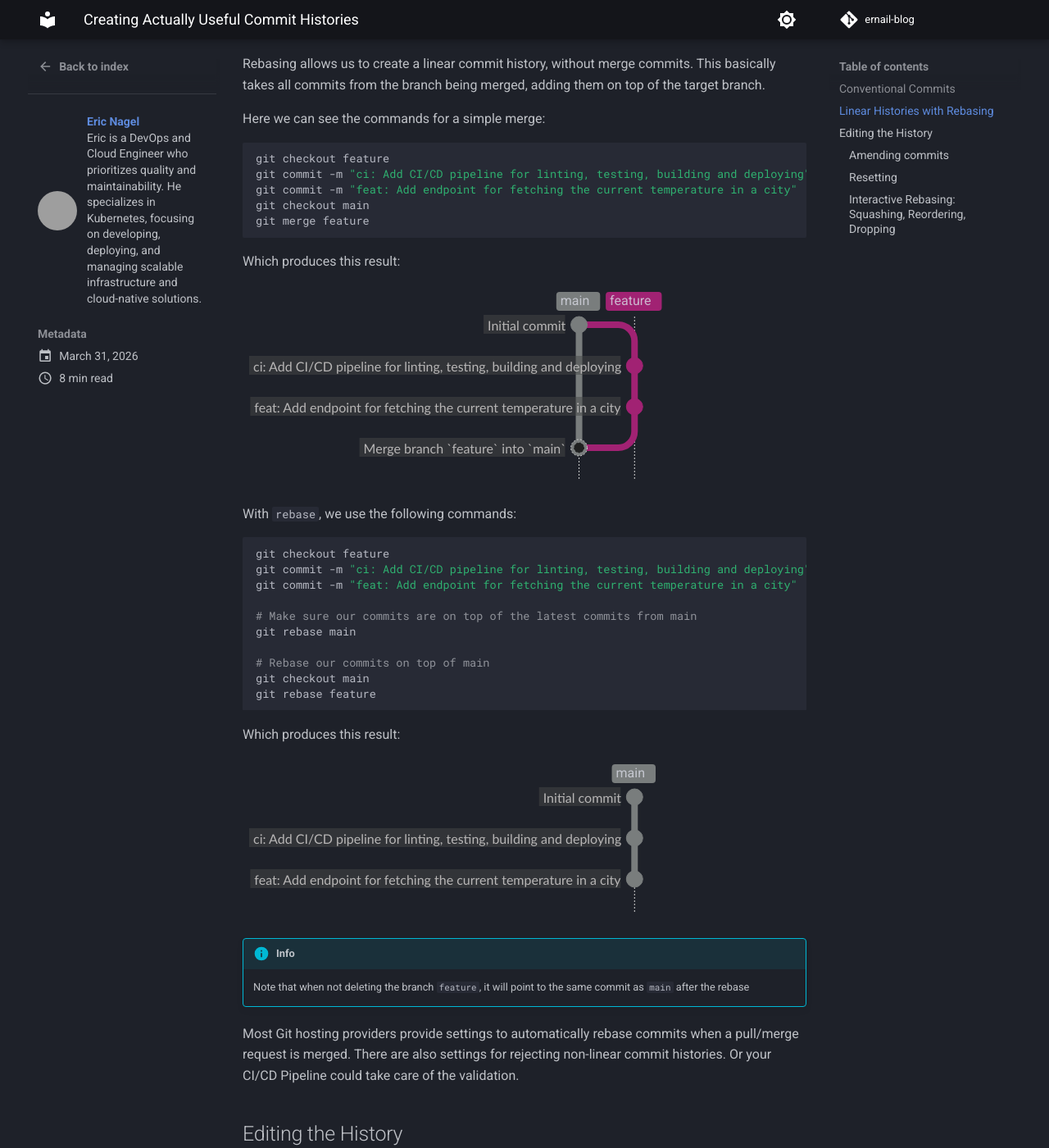
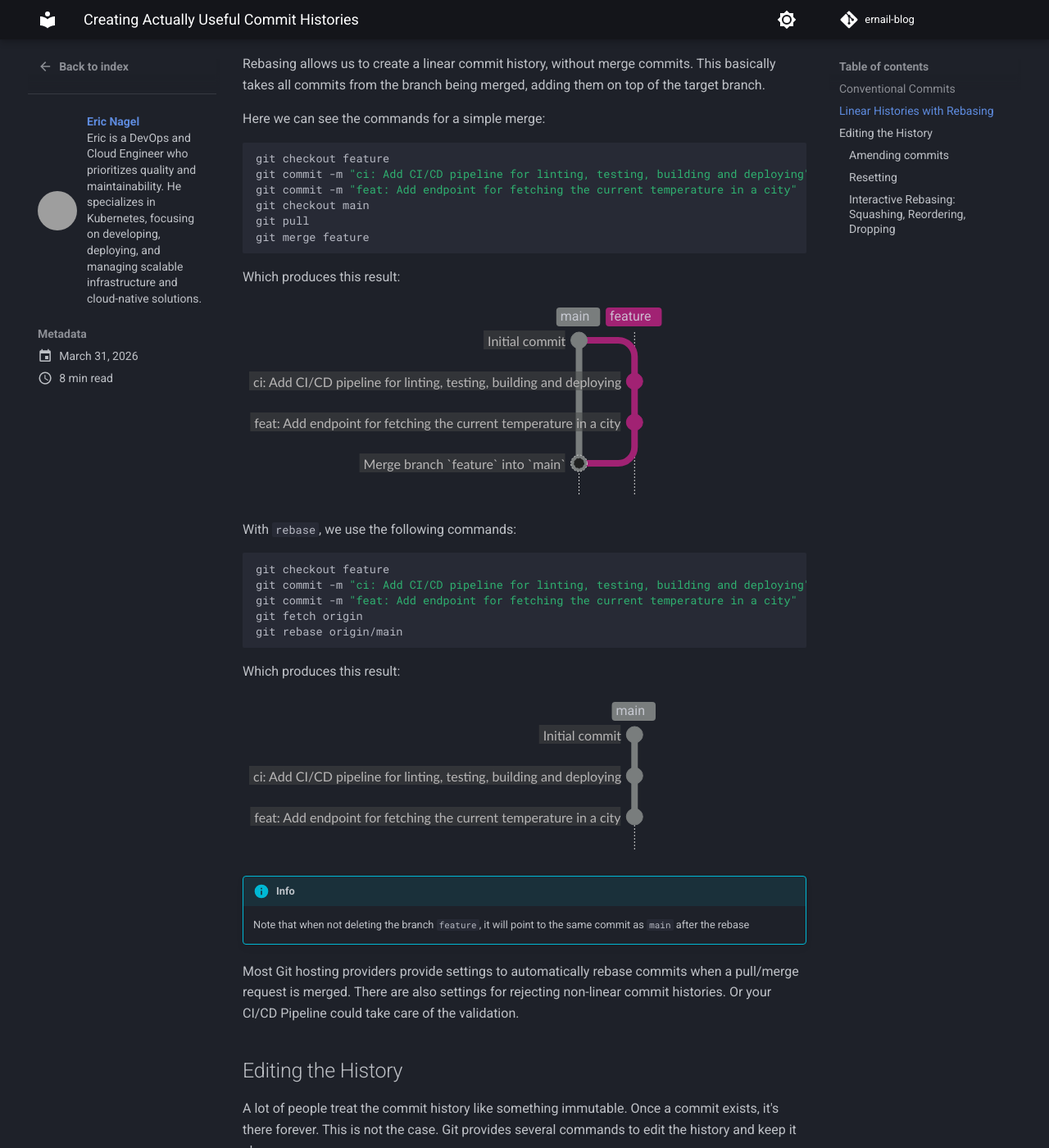
Before and after one commit to erNail/ernail-blog, an MkDocs documentation site: the page built from docs/posts/creating-actually-useful-commit-histories.md, in a window 1280 px wide and 1400 px high, scrolled down 2982 px. Shown: the whole window at 82% size. Built offline with MkDocs 1.6.1 and Material for MkDocs 9.7.7, drawn with Linux system fonts in a browser that asks for light colours; comment, search, counter and statistics services are not loaded; grey boxes are pictures that could not be loaded.

Commit message:
fix: Fix wrong rebase information and typos in blog post "Creating actually useful commit histories"

````diff
--- a/docs/posts/creating-actually-useful-commit-histories.md
+++ b/docs/posts/creating-actually-useful-commit-histories.md
@@ -162,6 +162,7 @@ git checkout feature
 git commit -m "ci: Add CI/CD pipeline for linting, testing, building and deploying"
 git commit -m "feat: Add endpoint for fetching the current temperature in a city"
 git checkout main
+git pull
 git merge feature
 ```
 
@@ -192,13 +193,8 @@ With `rebase`, we use the following commands:
 git checkout feature
 git commit -m "ci: Add CI/CD pipeline for linting, testing, building and deploying"
 git commit -m "feat: Add endpoint for fetching the current temperature in a city"
-
-# Make sure our commits are on top of the latest commits from main
-git rebase main
-
-# Rebase our commits on top of main
-git checkout main
-git rebase feature
+git fetch origin
+git rebase origin/main
 ```
 
 Which produces this result:
````
Also changed, not shown: other parts of docs/posts/creating-actually-useful-commit-histories.md (+1 -1 lines).
